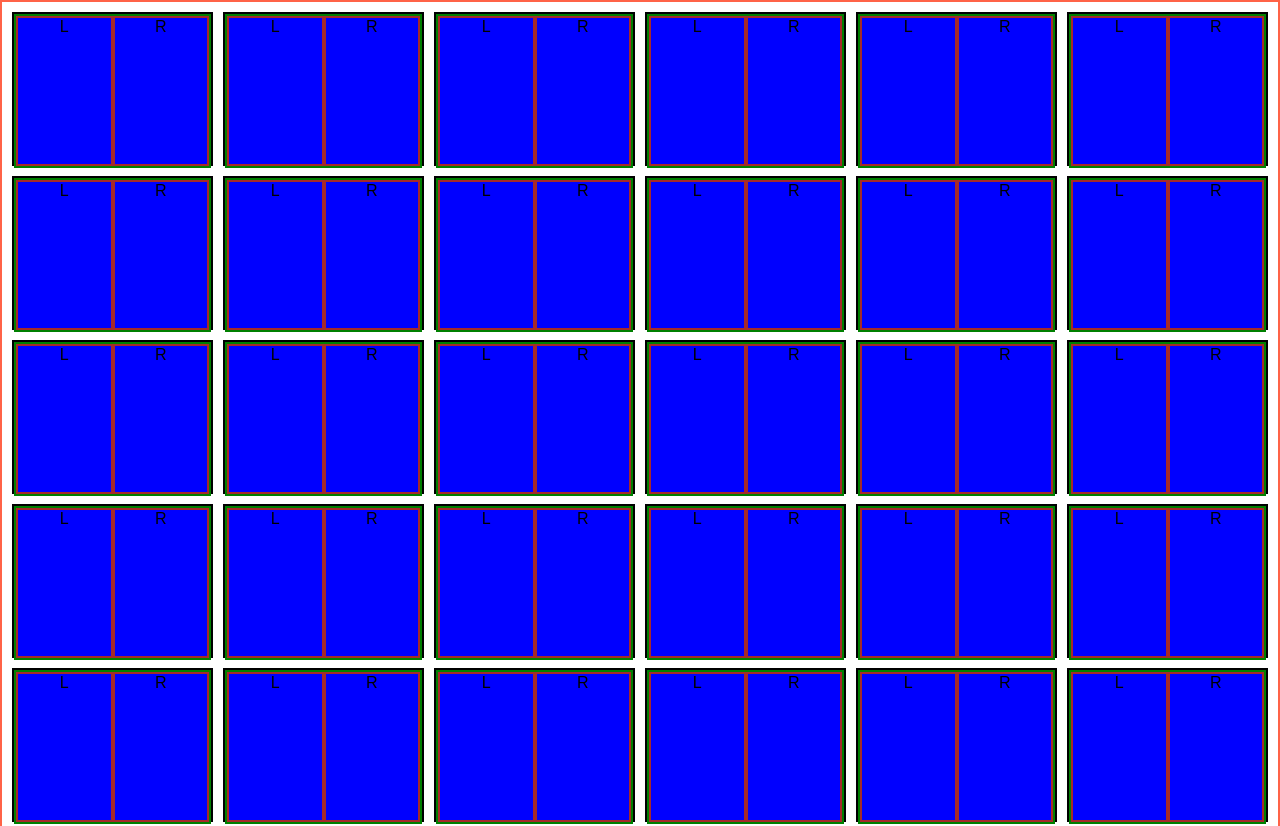
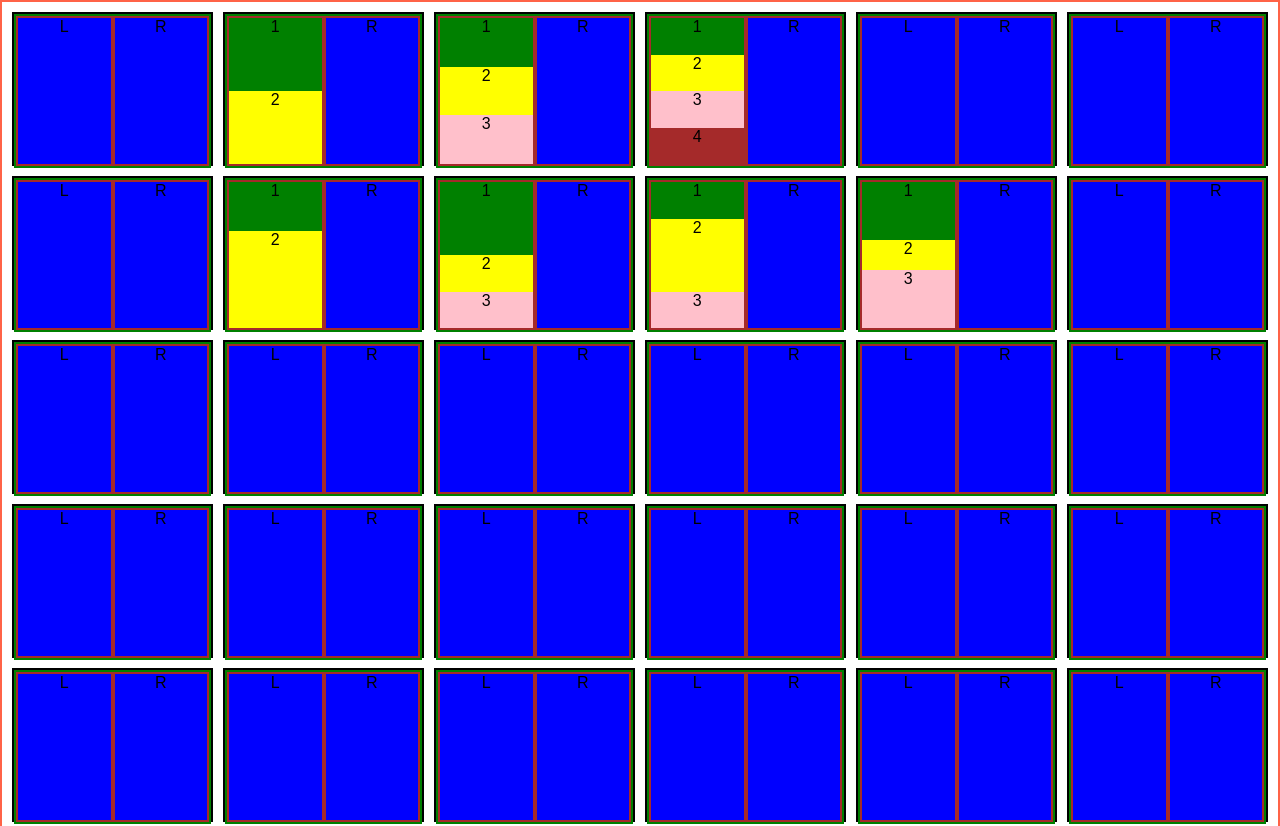
Before and after one commit to fanCDA/ProjectCDA-web, a React (Create React App) app: page / in a window 1280 px wide. Shown: the top 826 px of the page. Built offline with nearby package versions, Linux system fonts and the light colour scheme.

Commit message:
Creating few variations of single page, so we can split it into few different parts with different ratios.

```diff
--- a/src/App2.css
+++ b/src/App2.css
@@ -31,3 +31,12 @@
   /* background-color: brown; */
   border: 2px solid brown;
 }
+
+
+.single-page-container {
+  height: 100%;
+  display: flex;
+  flex-direction: column;
+  /* justify-content: center; */
+  background-color: darkorange;
+}
--- a/src/App2.js
+++ b/src/App2.js
@@ -18,12 +18,77 @@ class App extends Component {
     return (
       <div className="grid-item" key={i}>
         <div className="grid-container-2">
-          <div className="grid-item-2">L</div>
-          <div className="grid-item-2">R</div>
+          <div className="grid-item-2">
+            {this.getSinglePage(i)}
+          </div>
+          <div className="grid-item-2">
+            R
+          </div>
         </div>
       </div>
     );
   }
+
+  getSinglePage(i) {
+    if(i === 1) {
+      return (
+        <div className="single-page-container">
+          <div style={{flex: 1, backgroundColor: 'green'}}>1</div>
+          <div style={{flex: 1, backgroundColor: 'yellow'}}>2</div>
+        </div>
+      );
+    } else if(i === 2) {
+      return (
+        <div className="single-page-container">
+          <div style={{flex: 1, backgroundColor: 'green'}}>1</div>
+          <div style={{flex: 1, backgroundColor: 'yellow'}}>2</div>
+          <div style={{flex: 1, backgroundColor: 'pink'}}>3</div>
+        </div>
+      );
+    } else if(i === 3) {
+      return (
+        <div className="single-page-container">
+          <div style={{flex: 1, backgroundColor: 'green'}}>1</div>
+          <div style={{flex: 1, backgroundColor: 'yellow'}}>2</div>
+          <div style={{flex: 1, backgroundColor: 'pink'}}>3</div>
+          <div style={{flex: 1, backgroundColor: 'brown'}}>4</div>
+        </div>
+      );
+    } else if(i === 7) {
+      return (
+        <div className="single-page-container">
+          <div style={{flex: 1, backgroundColor: 'green'}}>1</div>
+          <div style={{flex: 2, backgroundColor: 'yellow'}}>2</div>
+        </div>
+      );
+    } else if(i === 8) {
+      return (
+        <div className="single-page-container">
+          <div style={{flex: 2, backgroundColor: 'green'}}>1</div>
+          <div style={{flex: 1, backgroundColor: 'yellow'}}>2</div>
+          <div style={{flex: 1, backgroundColor: 'pink'}}>3</div>
+        </div>
+      );
+    } else if(i === 9) {
+      return (
+        <div className="single-page-container">
+          <div style={{flex: 1, backgroundColor: 'green'}}>1</div>
+          <div style={{flex: 2, backgroundColor: 'yellow'}}>2</div>
+          <div style={{flex: 1, backgroundColor: 'pink'}}>3</div>
+        </div>
+      );
+    } else if(i === 10) {
+      return (
+        <div className="single-page-container">
+          <div style={{flex: 2, backgroundColor: 'green'}}>1</div>
+          <div style={{flex: 1, backgroundColor: 'yellow'}}>2</div>
+          <div style={{flex: 2, backgroundColor: 'pink'}}>3</div>
+        </div>
+      );
+    }
+
+    return <div>L</div>;
+  }
 }
 
 export default App;
```
